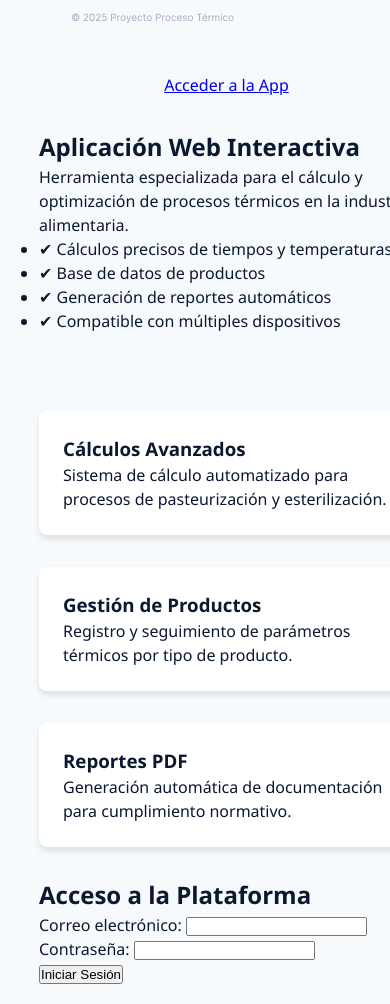
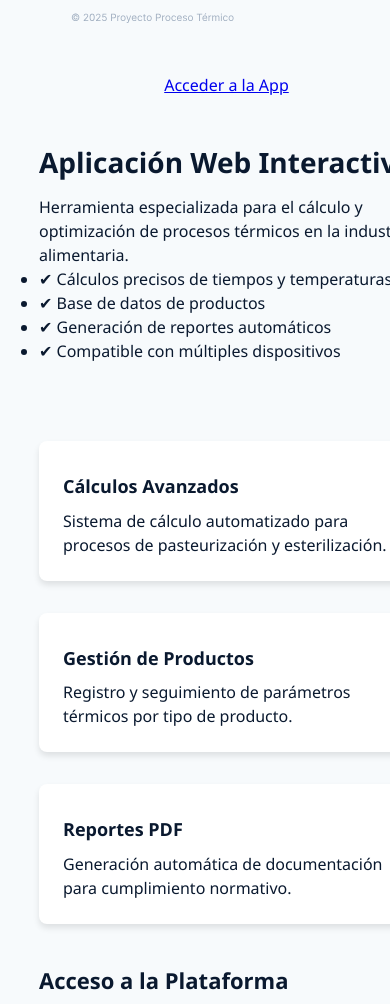
Before and after one commit to Osquitar1234-9/proceso-termico-web, a plain HTML site: page public/app.html in a window 390 px wide. Shown: the part 1270-2274 px from the top of the page. Drawn offline with Linux system fonts and the light colour scheme.

Commit message:
encabezados pequeños

```diff
--- a/public/css/style.css
+++ b/public/css/style.css
@@ -276,4 +276,22 @@ footer {
     width: 100%;
     min-height: 300px;
   }
+/* Añade estas reglas para los encabezados */
+  h1 {
+    font-size: 28px;
+    line-height: 1.3;
+    margin: 15px 0;
+  }
+
+  h2 {
+    font-size: 22px;
+    line-height: 1.3;
+    margin: 12px 0;
+  }
+
+  h3 {
+    font-size: 18px;
+    line-height: 1.3;
+    margin: 10px 0;
+  }
 }
```
